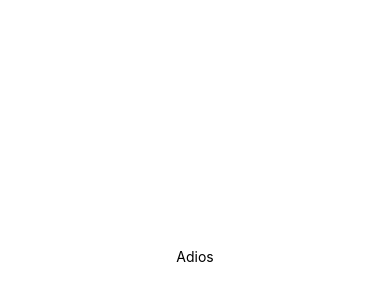
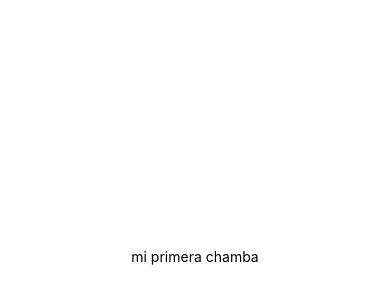
Before and after one commit to Chinoxtrex/App, a React Native app: screen / in a window 390 px wide. Shown: the part 166-466 px from the top of the page. Built offline with nearby package versions, Linux system fonts and the light colour scheme.

Commit message:
mi primera chamba

```diff
--- a/App.js
+++ b/App.js
@@ -4,7 +4,7 @@ import { StyleSheet, Text, View } from 'react-native';
 export default function App() {
   return (
     <View style={styles.container}>
-      <Text>Adios</Text>
+      <Text>mi primera chamba</Text>
       <StatusBar style="auto" />
     </View>
   );
```
